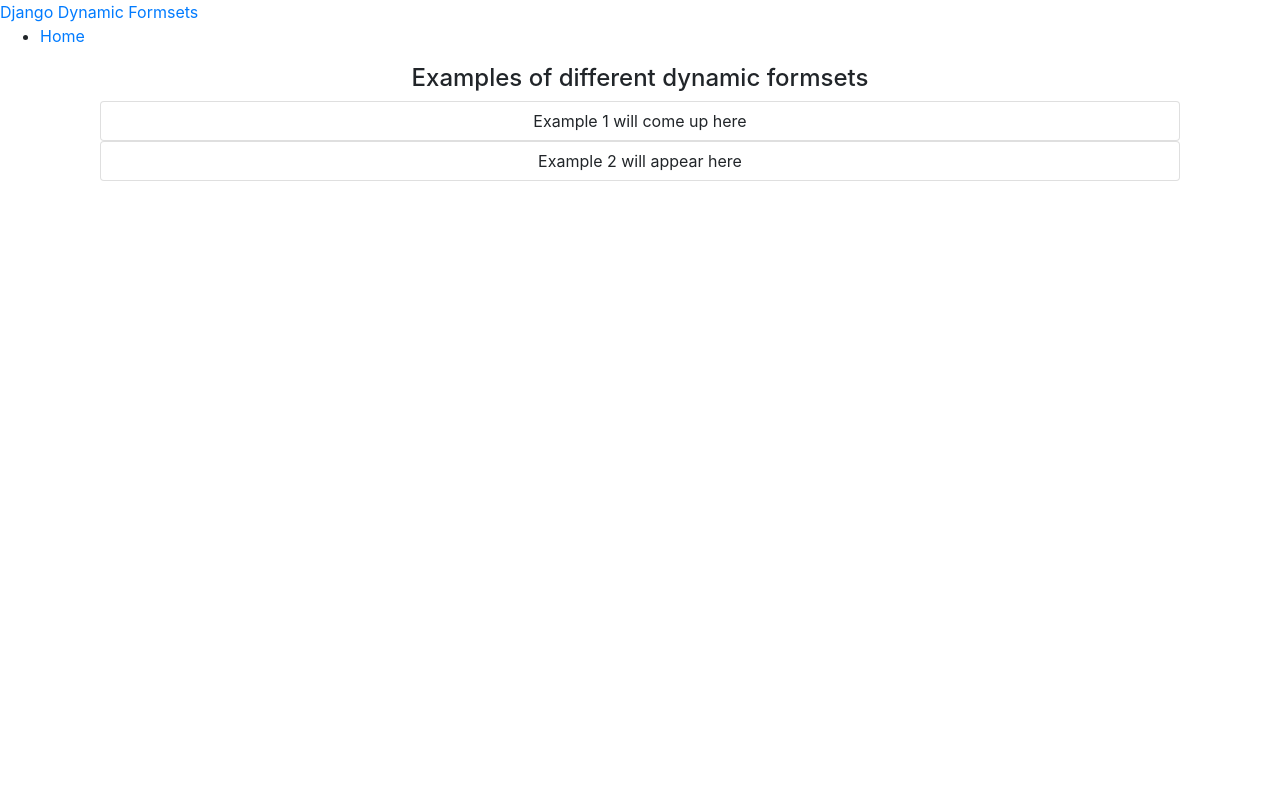
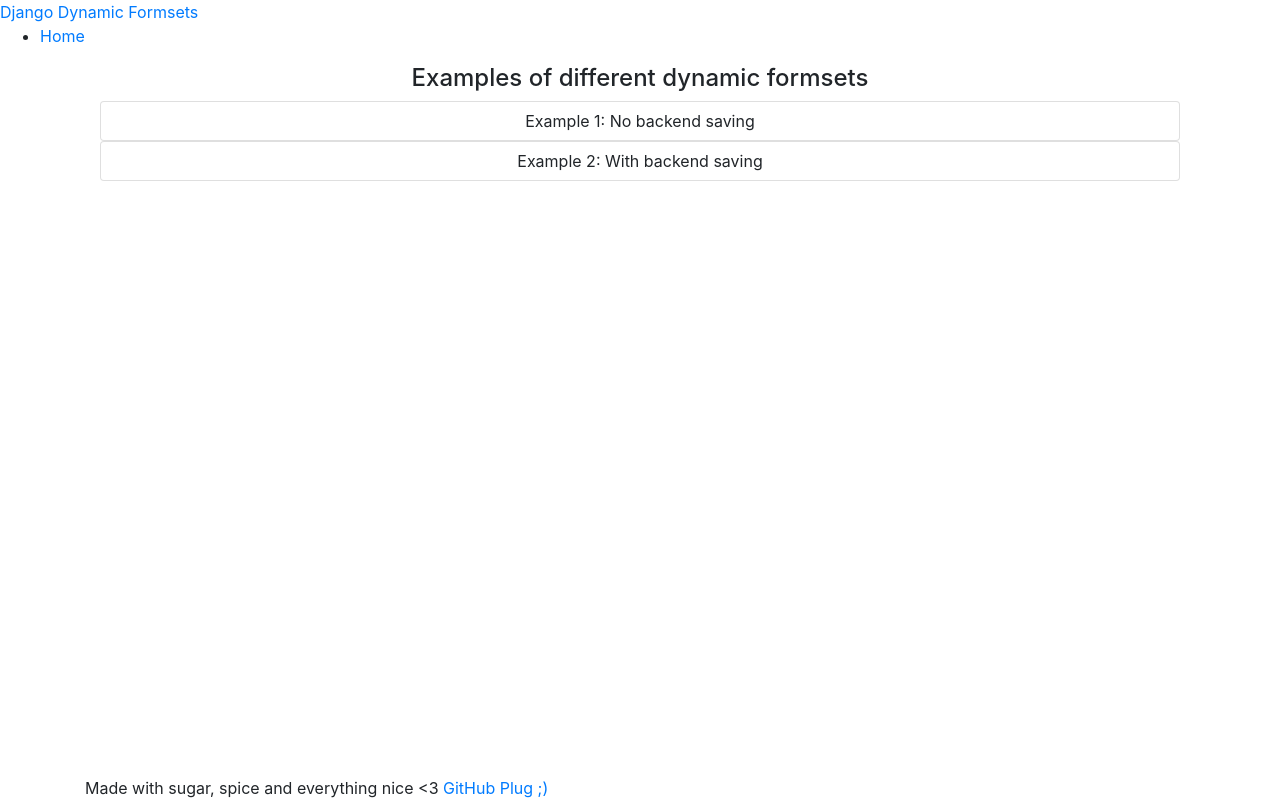
Before and after one commit to venomouscyanide/DjangoDynamicFormsets, a Django app: page / in a window 1280 px wide. Run offline with Django 3.2, Linux system fonts and the light colour scheme; some libraries are stand-ins or nearby versions.

Commit message:
Add footer

```diff
--- a/django_dynamic_formsets/example_files/urls.py
+++ b/django_dynamic_formsets/example_files/urls.py
@@ -3,5 +3,5 @@ from django.urls import path
 from django_dynamic_formsets.example_files.views import Example1
 
 urlpatterns = [
-    path('', Example1.as_view(), name='example_1')
+    path('example1/', Example1.as_view(), name='example_1')
 ]
--- a/django_dynamic_formsets/static/css/project.css
+++ b/django_dynamic_formsets/static/css/project.css
@@ -13,12 +13,28 @@
 }
 
 
-#delete-button{
+#delete-button {
   height: 100%;
   text-align: center;
   vertical-align: middle;
 }
 
+html {
+  position: relative;
+  min-height: 100%;
+}
+
+body {
+  margin: 0 0 100px; /* bottom = footer height */
+  padding-bottom: 10vh;
+}
+
+#bottom-footer {
+  position: absolute;
+  left: 0;
+  bottom: 0;
+  width: 100%;
+}
 
 #center-button {
   display: flex;
--- a/django_dynamic_formsets/templates/base.html
+++ b/django_dynamic_formsets/templates/base.html
@@ -87,9 +87,15 @@
 
   <!-- place project specific Javascript in this file -->
 
+  <!-- Materialize footer -->
   <script src="{% static 'js/project.js' %}"></script>
-  </body>
-
+  <footer class="page-footer" id="bottom-footer" style="padding-top: 0">
+    <div class="footer-copyright" >
+      <div class="container">
+        Made with sugar, spice and everything nice <3
+        <a class="grey-text text-lighten-4 right" href="https://github.com/venomouscyanide">GitHub Plug ;)</a>
+      </div>
+    </div>
+  </footer>
 {% endblock javascript %}
-</body>
 </html>
--- a/django_dynamic_formsets/templates/examples/example_1.html
+++ b/django_dynamic_formsets/templates/examples/example_1.html
@@ -50,7 +50,7 @@
     <div class="container">
       <button class="add-row btn mx-auto" id="center-button">+ Add Brand
       </button>
-      <code>Backend not handled. Please refer to the second example to get an idea :D</code>
+      <code>Backend not handled. Please refer to the second example to get an idea.</code>
     </div>
 
   </form>
--- a/django_dynamic_formsets/templates/pages/home.html
+++ b/django_dynamic_formsets/templates/pages/home.html
@@ -3,10 +3,10 @@
   <h4 style="text-align: center">Examples of different dynamic formsets</h4>
   <div class="container">
     <div class="card">
-      <a class="waves-effect waves-light btn" href="{% url 'example_1' %}">Example 1 will come up here</a>
+      <a class="waves-effect waves-light btn" href="{% url 'example_1' %}">Example 1: No backend saving</a>
     </div>
     <div class="card">
-      <a class="waves-effect waves-light btn" href="">Example 2 will appear here</a>
+      <a class="waves-effect waves-light btn" href="">Example 2: With backend saving</a>
     </div>
   </div>
 {% endblock content %}
```
